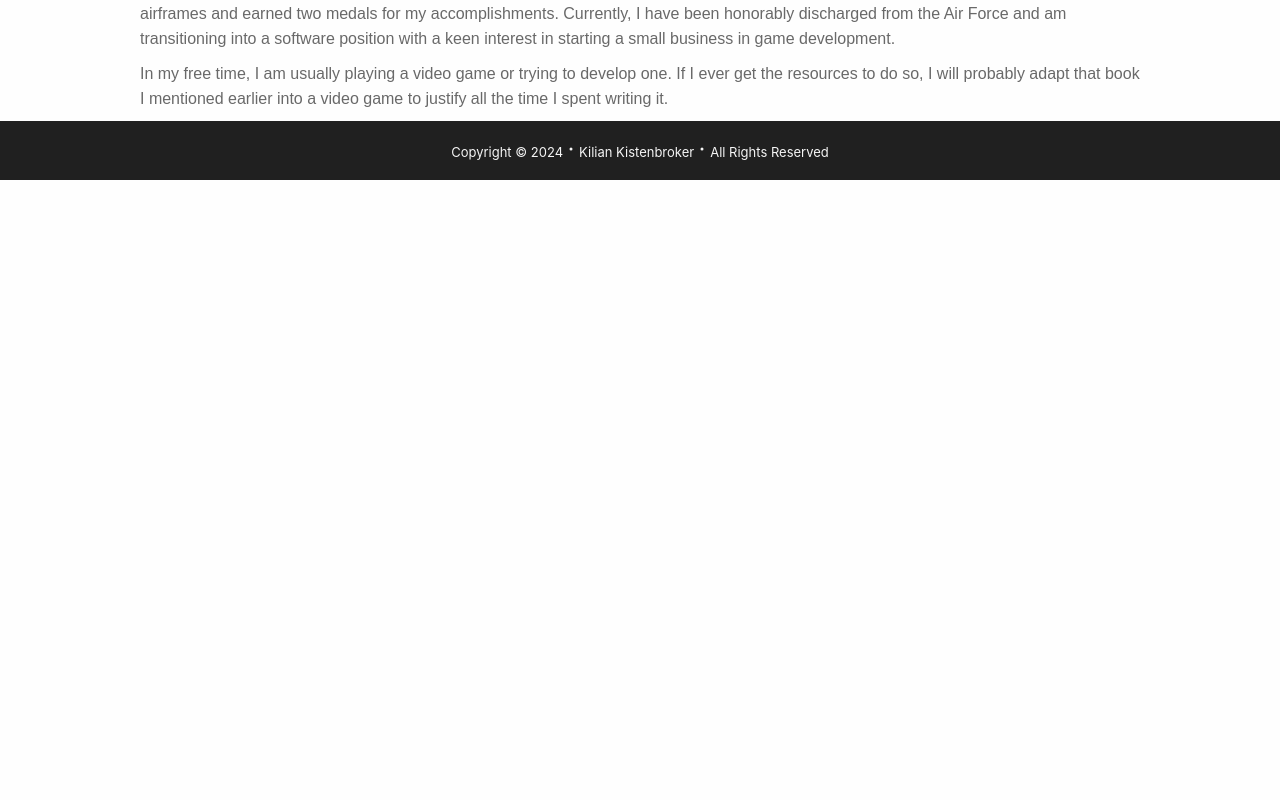
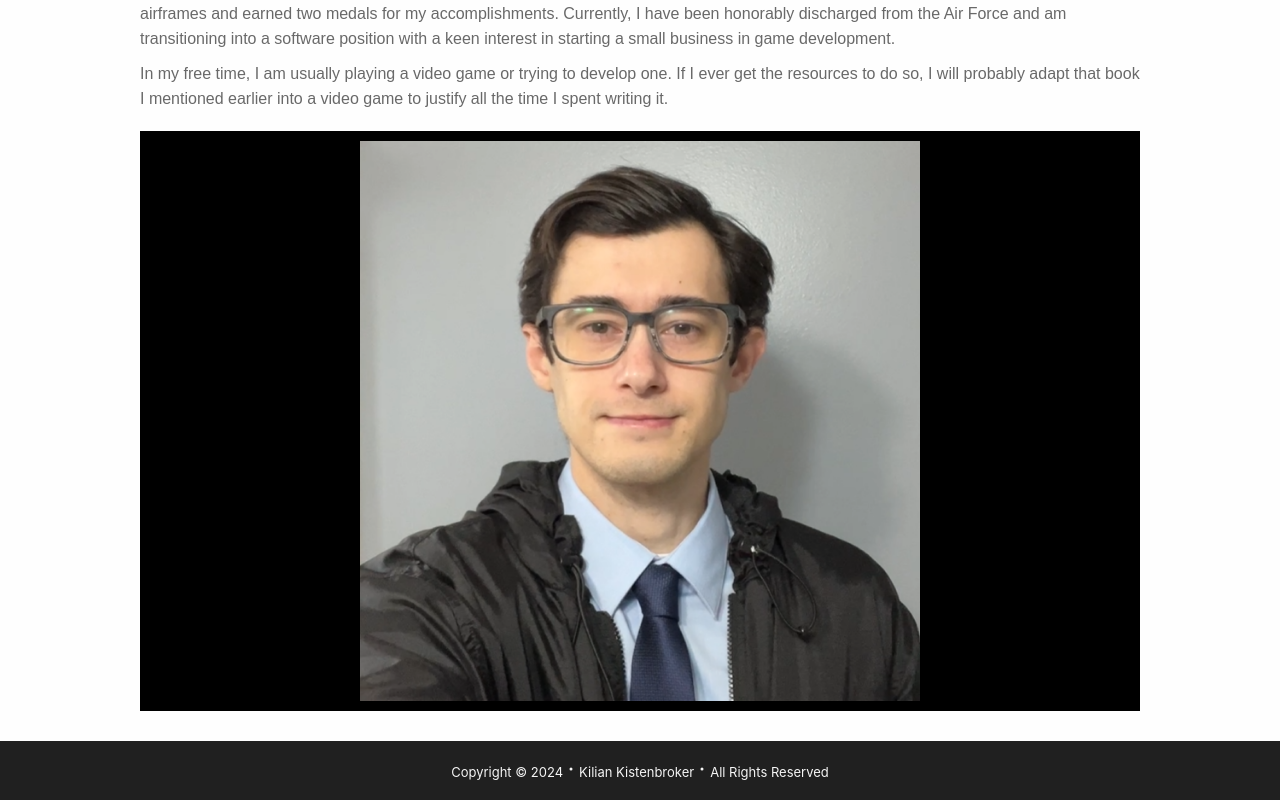
Before and after one commit to KilianKistenbroker/PersonalWebsite, a React (Create React App) app: page /about in a window 1280 px wide. Shown: the part 898-1698 px from the top of the page. Before the commit the page ends 1078 px from the top, so only its background shows below. Built offline with nearby package versions, Linux system fonts and the light colour scheme.

Commit message:
added self portrait.

```diff
--- a/src/index.css
+++ b/src/index.css
@@ -332,3 +332,18 @@ display: grid;
   transition: .1s;
   cursor: pointer;
 }
+
+/* selfie */
+.img-container {
+  display: flex;
+  align-items: center;
+  justify-content: center;
+  padding: 0.625rem;
+  background-color: black;
+  margin-top: 1.25rem;
+  margin-bottom: 1.25rem;
+}
+.img {
+  max-width: 100%; /* Match the height of the container */
+  max-height: 35rem; /* This centers the image if it's smaller than the container */
+}
--- a/src/pages/About.js
+++ b/src/pages/About.js
@@ -1,3 +1,5 @@
+import selfie from "../selfies/headshot3.png"
+
 const About = () => {
   return (
     <div className="container">
@@ -80,6 +82,10 @@ const About = () => {
           adapt that book I mentioned earlier into a video game to justify all
           the time I spent writing it.
         </div>
+
+        <div className="img-container">
+          <img className="img" src={selfie} alt =""/>
+        </div>
       </div>
     </div>
   );
```
Also changed, not shown: src/selfies/headshot3.png (added).
